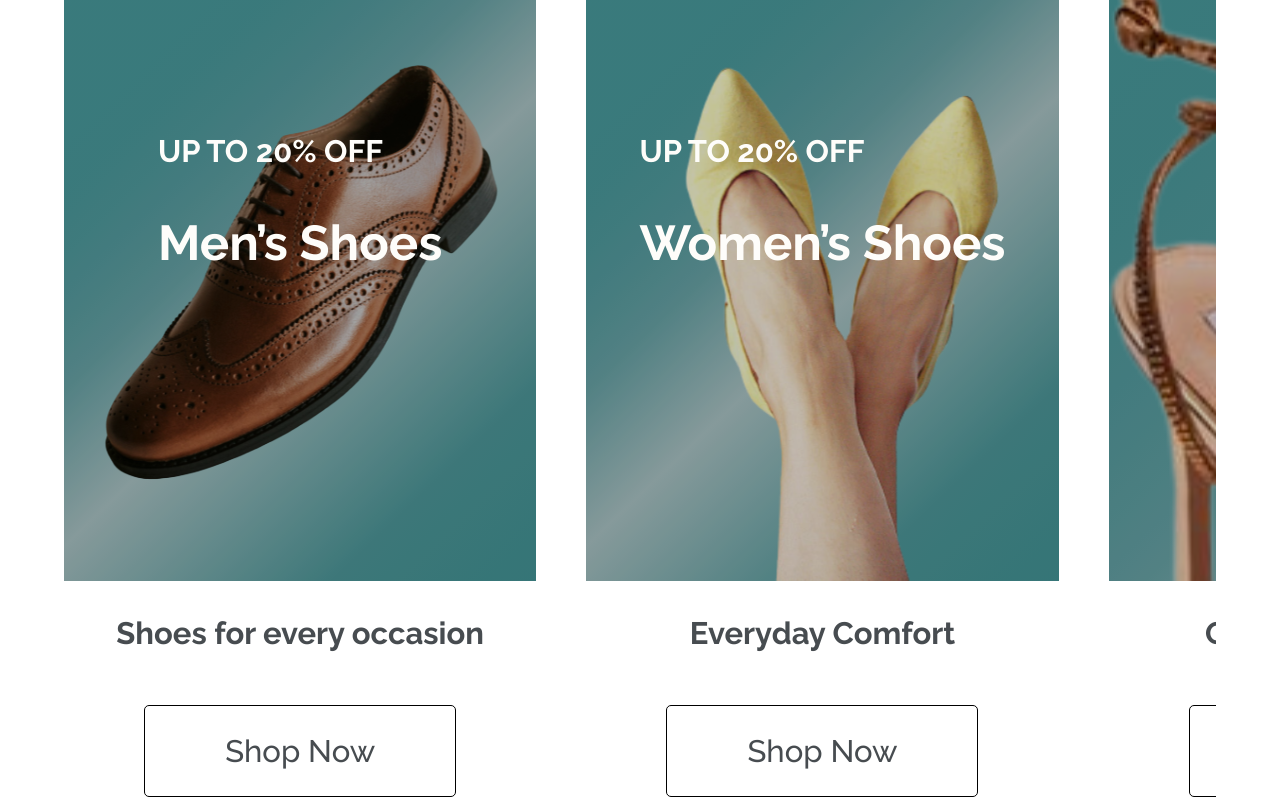
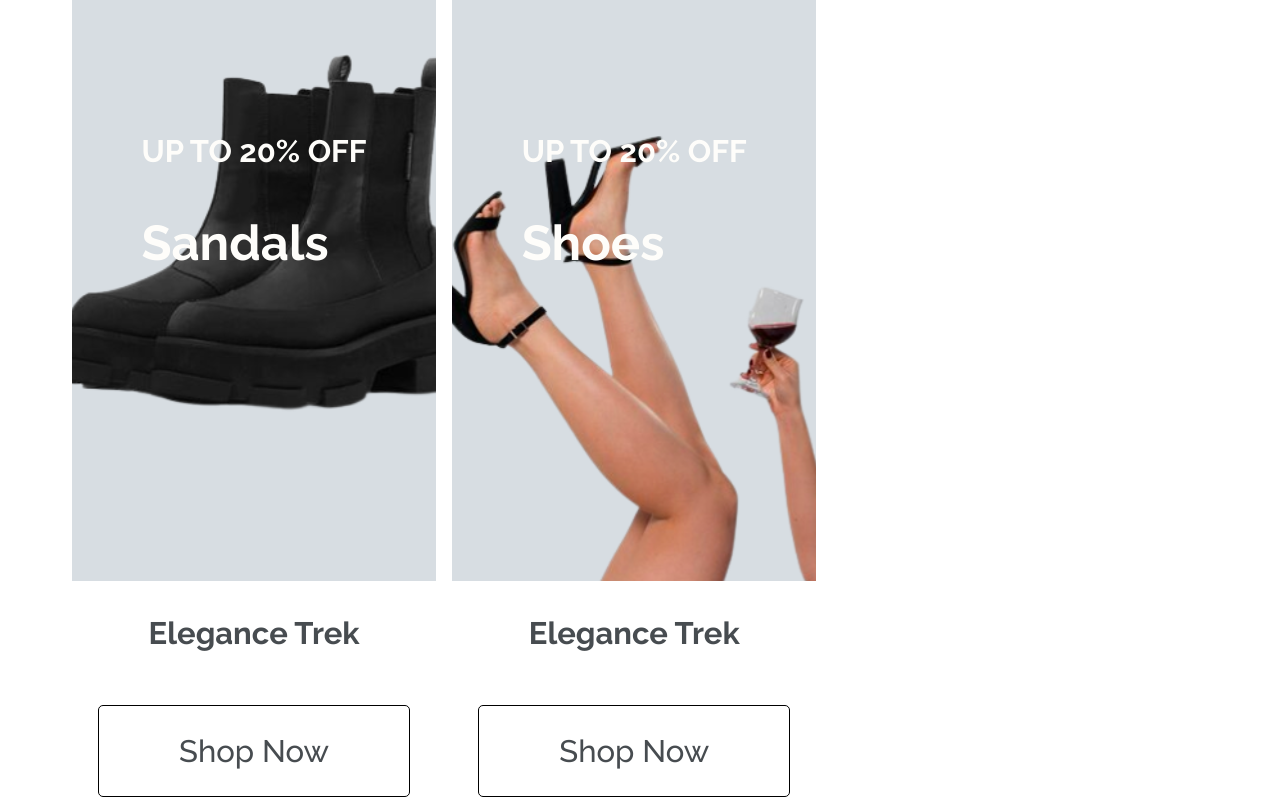
Before and after one commit to KBandipo/Alstride-E-commerce-Website, a React (Vite) app: page / in a window 1280 px wide. Shown: the part 2520-3320 px from the top of the page. Built offline with nearby package versions, Linux system fonts and the light colour scheme.

Commit message:
Change  product latest drop section to carousel

```diff
--- a/src/Page/homePageFolder/LatestDrop.jsx
+++ b/src/Page/homePageFolder/LatestDrop.jsx
@@ -1,4 +1,4 @@
-import React from "react";
+import React, { useState, useEffect } from "react";
 import { Link } from "react-router-dom";
 
 function LatestDrop() {
@@ -26,37 +26,62 @@ function LatestDrop() {
     },
     {
       id: 4,
-      name: "Running Shoes",
-      image: "/image/passwordRecoveryImage.svg",
+      name: "Sandals",
+      image: "public/homePageImages/latest-drop-boots.svg",
       discount: "UP TO 20% OFF",
-      description: "Nice shoe",
+      description: "Elegance Trek",
+    },
+    {
+      id: 5,
+      name: "Shoes",
+      image: "public/homePageImages/latest-drop-sandals.svg",
+      discount: "UP TO 20% OFF",
+      description: "Elegance Trek",
     },
   ];
+
+  const itemsPerPage = 3;
+  const [currentPage, setCurrentPage] = useState(0);
+
+  const totalPages = Math.ceil(latestShoes.length / itemsPerPage);
+
+  useEffect(() => {
+    // Auto-advance the carousel every 2000 milliseconds (2 seconds)
+    const intervalId = setInterval(() => {
+      setCurrentPage((prevPage) => (prevPage + 1) % totalPages);
+    }, 4000);
+
+    // Clear the interval when the component unmounts
+    return () => clearInterval(intervalId);
+  }, [currentPage, totalPages]);
 
   return (
     <>
       <div className="">
-        <h3 className="text-center text-[31px] font-medium leading-[48px] text-[#007074] ">
+        <h3 className="text-center text-[31px] font-medium leading-[48px] text-[#007074]">
           The Latest Drops
         </h3>
 
         <div className="flex justify-end">
           <img
             src="/homePageImages/slode-indicator.svg"
-            alt="slode-indicator"
+            alt="slide-indicator"
           />
         </div>
       </div>
-      <div className="mb-[155px] mt-[30px] flex h-[1000px] flex-nowrap space-x-[50px] overflow-hidden">
-        {latestShoes.map((shoe) => (
-          <div key={shoe.id} className="h-[90%] w-[41%] shrink-0">
+
+      {/* Carousel */}
+      <div className="relative mb-[155px] mt-[30px] flex h-[1000px] overflow-hidden">
+        {latestShoes
+          .slice(currentPage * itemsPerPage, (currentPage + 1) * itemsPerPage)
+          .map((shoe) => (
+            <div key={shoe.id} className="h-[90%] w-[33%] px-2">
               {/* Product Image */}
-
               <div
-              className="flex h-[84%] w-auto items-center justify-center bg-cover bg-center bg-no-repeat "
+                className="flex h-[84%] w-auto items-center justify-center bg-cover bg-center bg-no-repeat"
                 style={{ backgroundImage: `url(${shoe.image})` }}
               >
-              <div className="text-[#FEFDFA]  ">
+                <div className="text-[#FEFDFA]">
                   <h4 className="mb-[40px] text-[31px] font-bold leading-[40px] ">
                     {shoe.discount}
                   </h4>
@@ -67,7 +92,7 @@ function LatestDrop() {
               </div>
 
               <div className="mt-[32px] pb-[155px] text-center">
-              <h4 className="mb-[52px] text-[31px] font-bold leading-[40px] text-[#474C50] ">
+                <h4 className="mb-[52px] text-[31px] font-bold leading-[40px] text-[#474C50]">
                   {shoe.description}
                 </h4>
                 <button className="rounded-[5px] border-[1px] border-solid border-black bg-white px-[80px] py-[25px] text-[31px] font-medium leading-[40px] text-[#474C50]">
```
Lines whose indentation alone changed are shown as unchanged.
